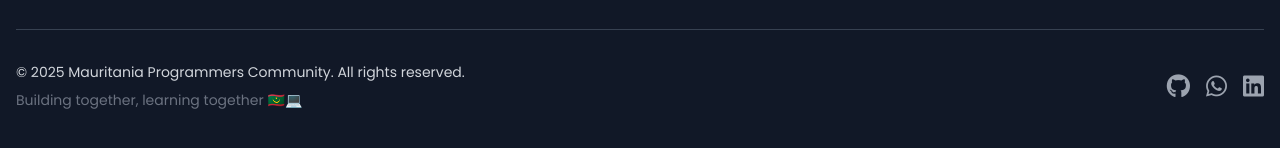
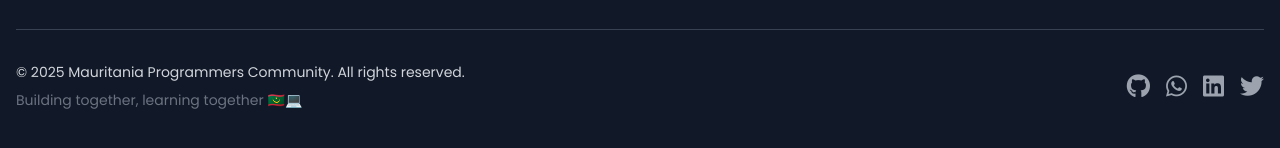
Before and after one commit to XxKaliCharanxX/demo-repository, a website: page index.html in a window 1280 px wide. Shown: the part 3555-3703 px from the top of the page. Drawn offline with nearby package versions, Linux system fonts and the light colour scheme.

Commit message:
Added twitter/x icon on footer (#23)
* Added twitter/x icon on footer

* Add Twitter/X icon to footer social links

```diff
--- a/index.html
+++ b/index.html
@@ -574,6 +574,14 @@
             >
               <i class="fab fa-linkedin text-2xl"></i>
             </a>
+            <a
+              href="https://twitter.com/MPC_Mauritania"
+              target="_blank"
+              class="text-gray-400 hover:text-primary-500 transition-colors"
+              aria-label="Follow us on Twitter"
+            >
+              <i class="fab fa-twitter text-2xl"></i>
+            </a>
           </div>
         </div>
       </div>
```
